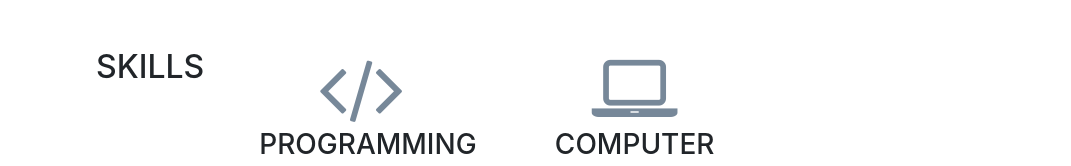
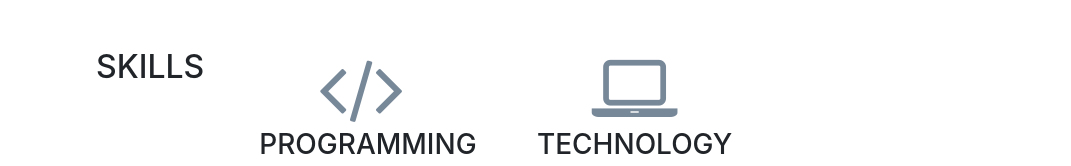
Before and after one commit to priichan/priichan.github.io, a website with bundled scripts: page index.html in a window 1280 px wide. Shown: the part 6082-6248 px from the top of the page, without its empty margins (209-1280 px from the left). Built offline with nearby package versions, Linux system fonts and the light colour scheme; a web font is replaced by a local one.

Commit message:
edited SKILLS

```diff
--- a/index.html
+++ b/index.html
@@ -365,7 +365,7 @@
 
           <div id="skill">
             <i class="fa fa-5x fa-laptop" aria-hidden="true"></i>
-              <h3>Computer</h3>
+              <h3>Technology</h3>
               <ul class="subheading mb-3">
                 <li>Raspberry Pi</li>
                 <li>Arduino</li>
```
